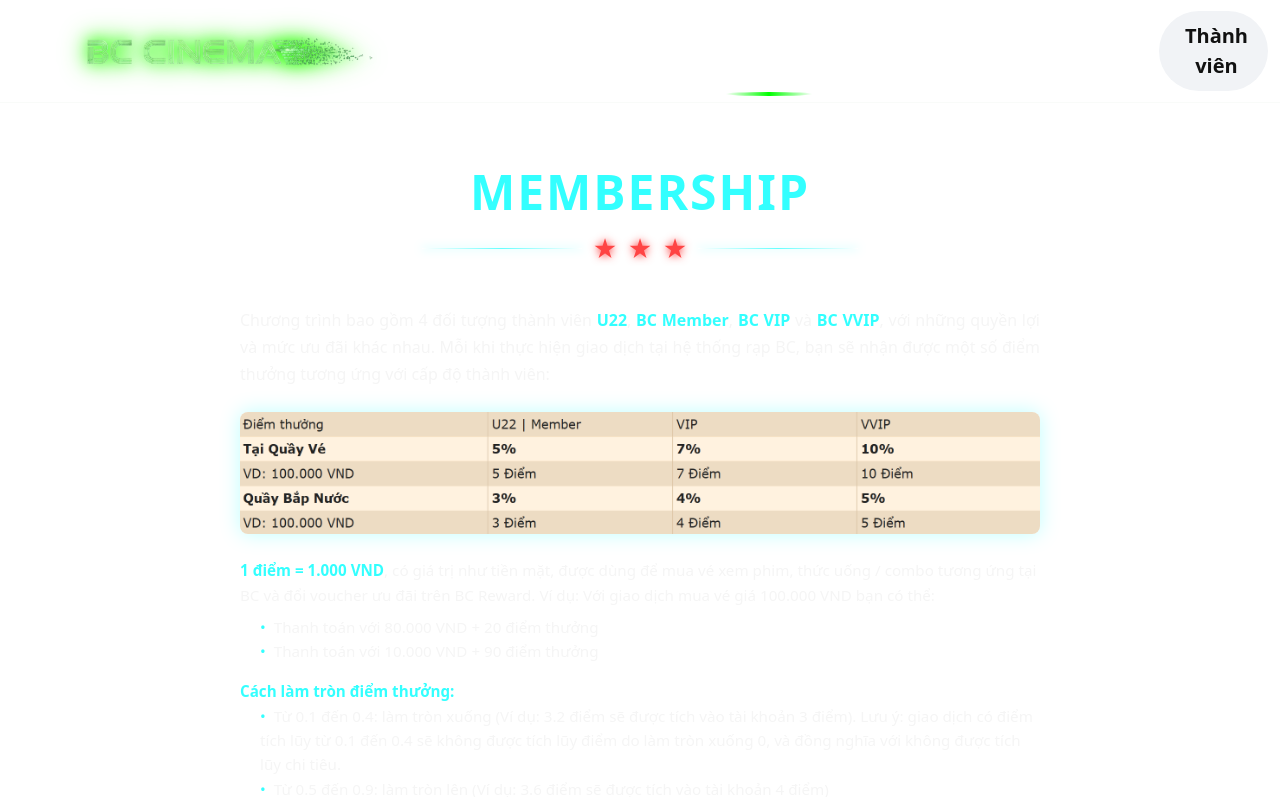
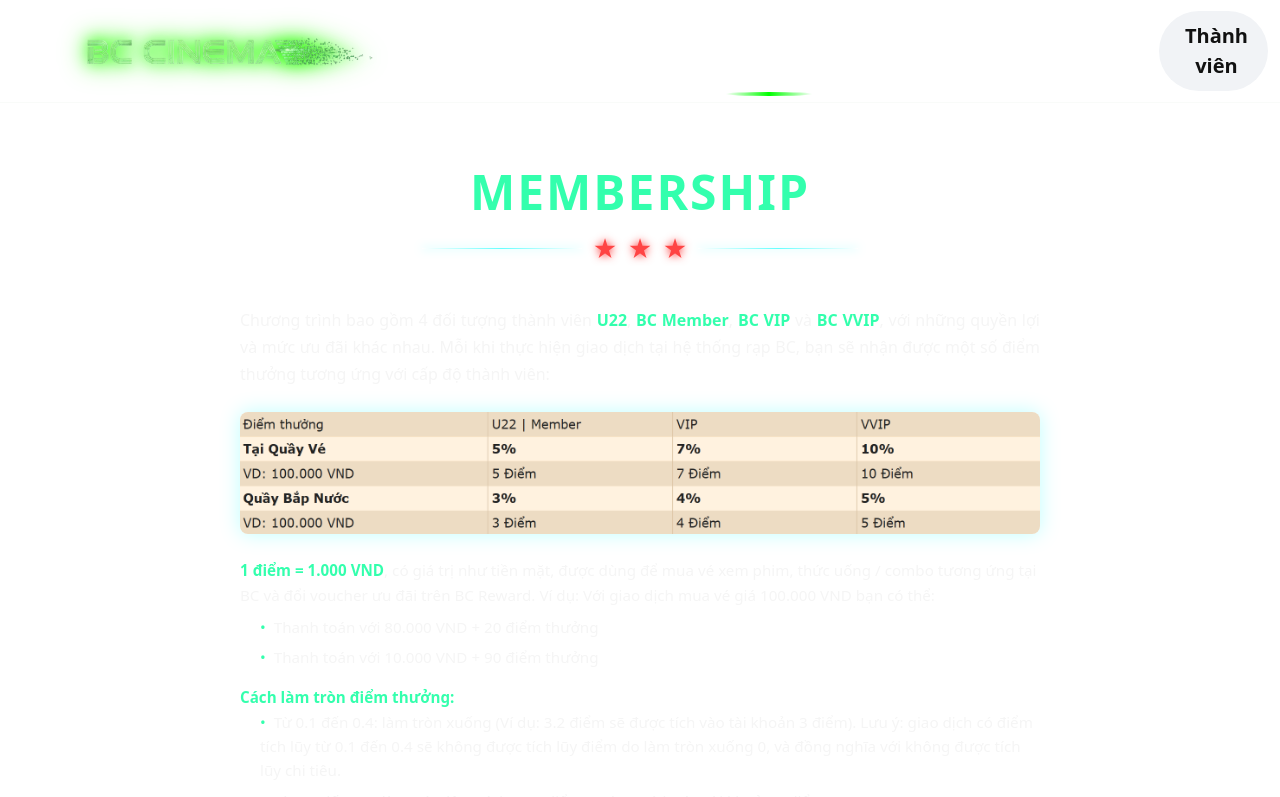
Before and after one commit to tranhoanggg/bccinema, a React (Create React App) app: page /membership in a window 1280 px wide. Shown: the top 797 px of the page. Built offline with nearby package versions, Linux system fonts and the light colour scheme; the HTML template or start-up script is replaced by a standard one.

Commit message:
Fix something

```diff
--- a/src/components/Goods/Goods.css
+++ b/src/components/Goods/Goods.css
@@ -226,6 +226,10 @@
 
 .goods-description {
   height: 48px;
+  width: 100%;
+  white-space: nowrap;
+  overflow: hidden;
+  text-overflow: ellipsis;
 }
 
 .goods-price {
--- a/src/components/Membership/Membership.css
+++ b/src/components/Membership/Membership.css
@@ -3,7 +3,7 @@
 }
 
 strong {
-  color: rgba(0, 255, 255, 0.8);
+  color: rgba(0, 255, 153, 0.8);
 }
 
 .membership-section {
@@ -16,7 +16,7 @@
 .membership-title {
   font-size: 3rem;
   font-weight: 700;
-  color: rgba(0, 255, 255, 0.8);
+  color: rgba(0, 255, 153, 0.8);
   letter-spacing: 2px;
   margin-bottom: 10px;
 }
@@ -89,9 +89,14 @@
   padding-left: 20px;
 }
 
+.membership-note li,
+.membership-warning li {
+  margin-bottom: 6px;
+}
+
 .membership-note li::before {
   content: "•";
-  color: rgba(0, 255, 255, 0.8);
+  color: rgba(0, 255, 153, 0.8);
   margin-right: 8px;
 }
 
```
